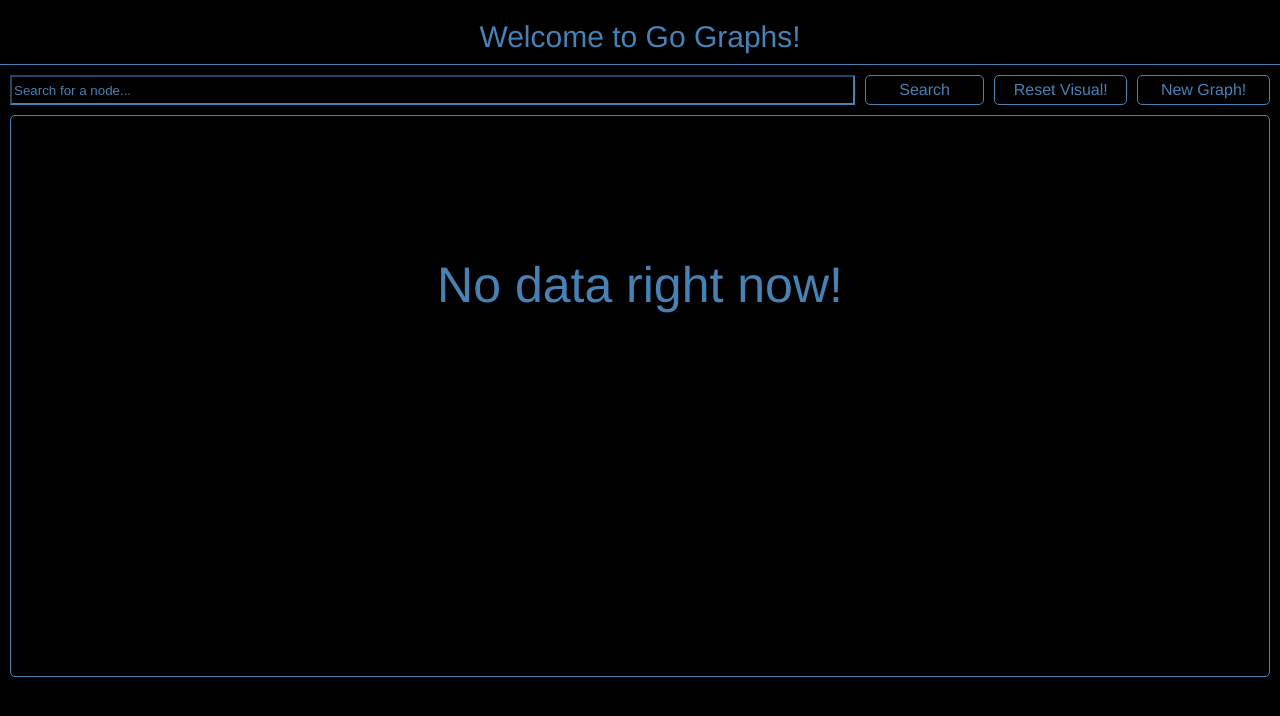
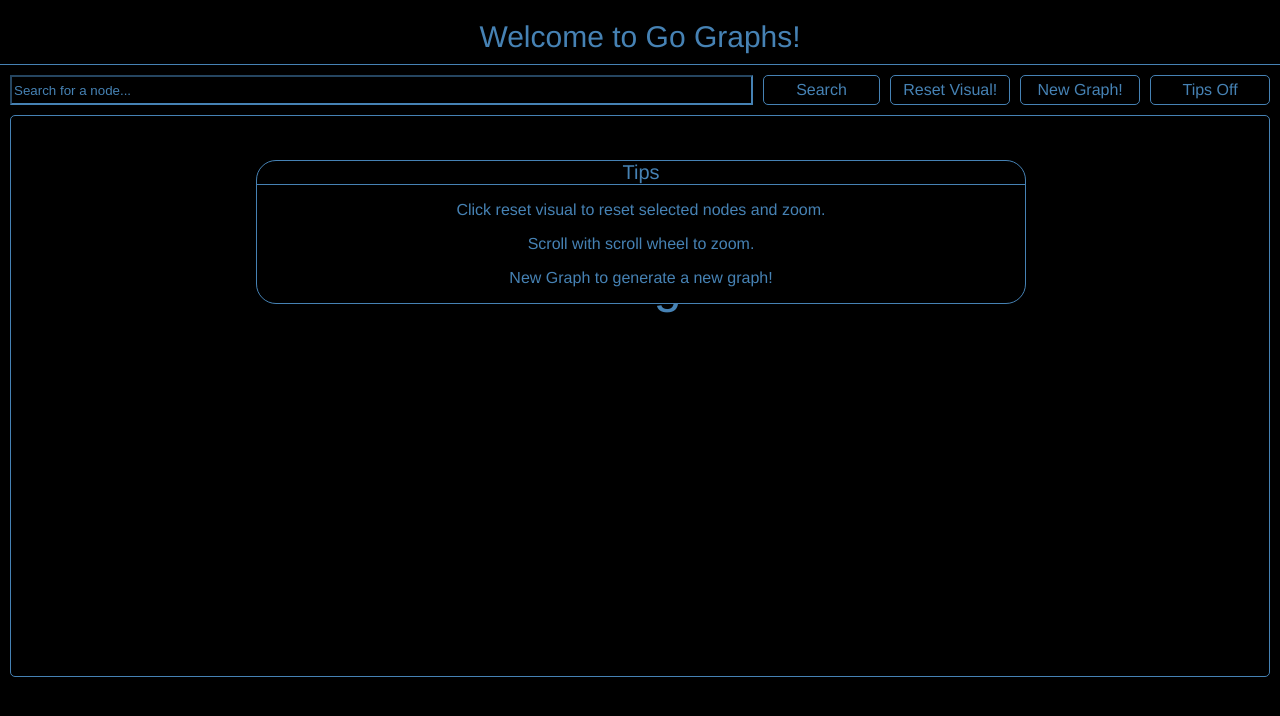
Before and after one commit to visingh19/gographs, a Vue app in the folder frontend/: page / in a window 1280 px wide. Shown: the top 716 px of the page. Built offline with nearby package versions, Linux system fonts and the light colour scheme; no server answers.

Commit message:
[VUE_FRONT] show and hide tips.

```diff
--- a/frontend/src/components/GraphBox.vue
+++ b/frontend/src/components/GraphBox.vue
@@ -7,12 +7,15 @@
       </div>
       <div v-on:click="resetD3" class="btn">Reset Visual!</div>
       <div v-on:click="callGraphReset" class="btn">New Graph!</div>
+      <div v-on:click="showTips = !showTips" class="btn">Tips {{showTips ? "Off" : "On"}}</div>
     </div>
 
     <div class="graph-box__d3-container" id="graph-box__d3-id" ref="graphBoxRef">
       <div v-if="graphNodes.length == 0 && !dataLoading" class="graph-box__no-data">No data right now!</div>
       <div v-if="dataLoading" class="graph-box__no-data">Data is loading!</div>
     </div>
+
+    <TipBox v-bind:show="showTips" />
   </div>
 </template>
 
@@ -21,10 +24,13 @@
 // this really should be just an imported js file for this component...
 import axios from 'axios';
 import * as d3 from 'd3';
-
+import TipBox from './TipBox.vue'
 
 export default {
   name: 'GraphBox',
+  components: {
+    TipBox,
+  },
   props: {
   },
   data() {
@@ -36,6 +42,7 @@ export default {
       // clickedNode: null,
       d3NodeVar: null,
       d3LinkVar: null,
+      showTips: true,
 
     }
   },
--- /dev/null
+++ b/frontend/src/components/TipBox.vue
@@ -0,0 +1,45 @@
+<template>
+  <div class="tip-box" v-if="show">
+    <div class="tip-box__header">Tips</div>
+    <div>
+      <p>Click reset visual to reset selected nodes and zoom.</p>
+      <p>Scroll with scroll wheel to zoom.</p>
+      <p>New Graph to generate a new graph!</p>
+    </div>
+  </div>
+</template>
+
+<script>
+export default {
+  name: 'TipBox',
+  props: {
+    show: Boolean
+  }
+}
+</script>
+
+<!-- Add "scoped" attribute to limit CSS to this component only -->
+<style scoped>
+.tip-box {
+  position: absolute;
+  top: 20vh;
+  left: 20vw;
+
+  max-height: 60vh;
+  max-width: 60vw;
+  width: 60vw;
+  overflow: hidden;
+
+  color: steelblue;
+  border-radius: 20px;
+  border: 1px solid steelblue;
+  background-color: black;
+}
+
+.tip-box__header {
+  font-size: 20px;
+  border-bottom: 1px solid steelblue;
+  margin-bottom: 10px;
+}
+
+</style>
```
